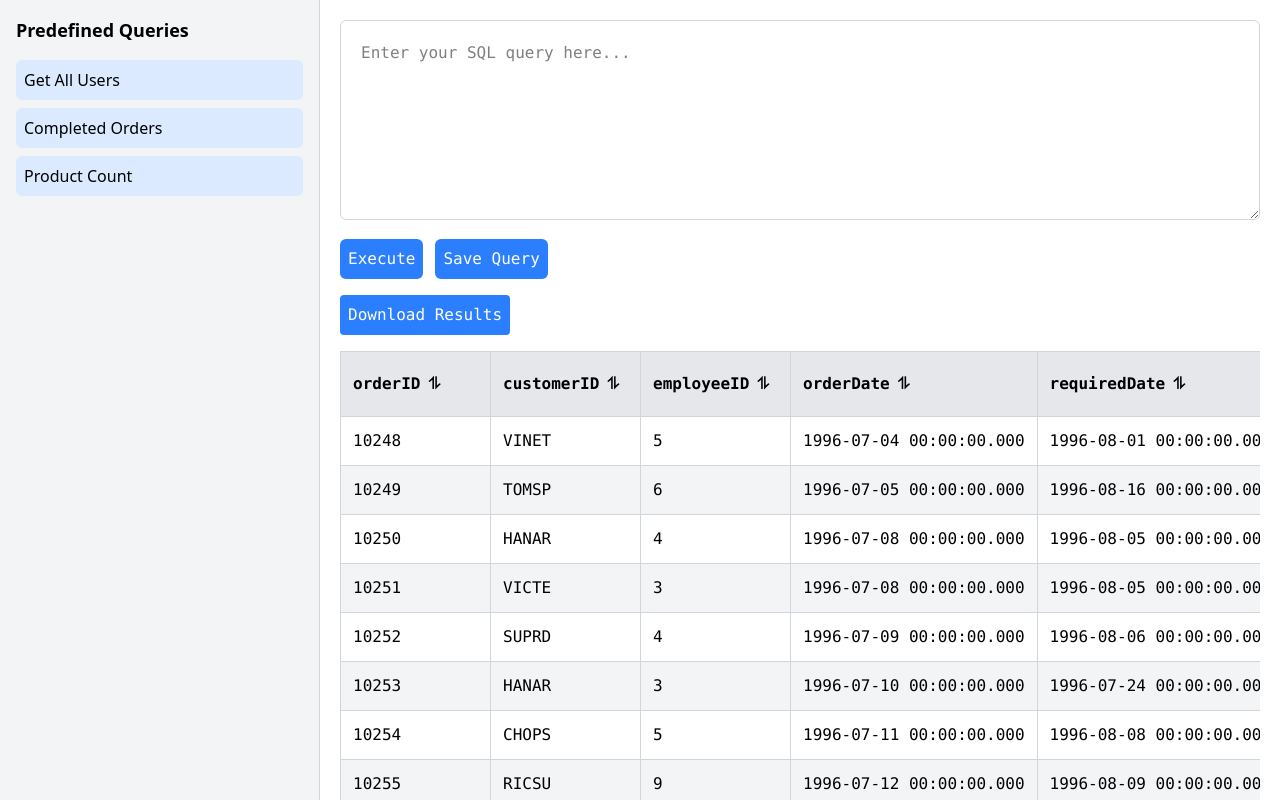
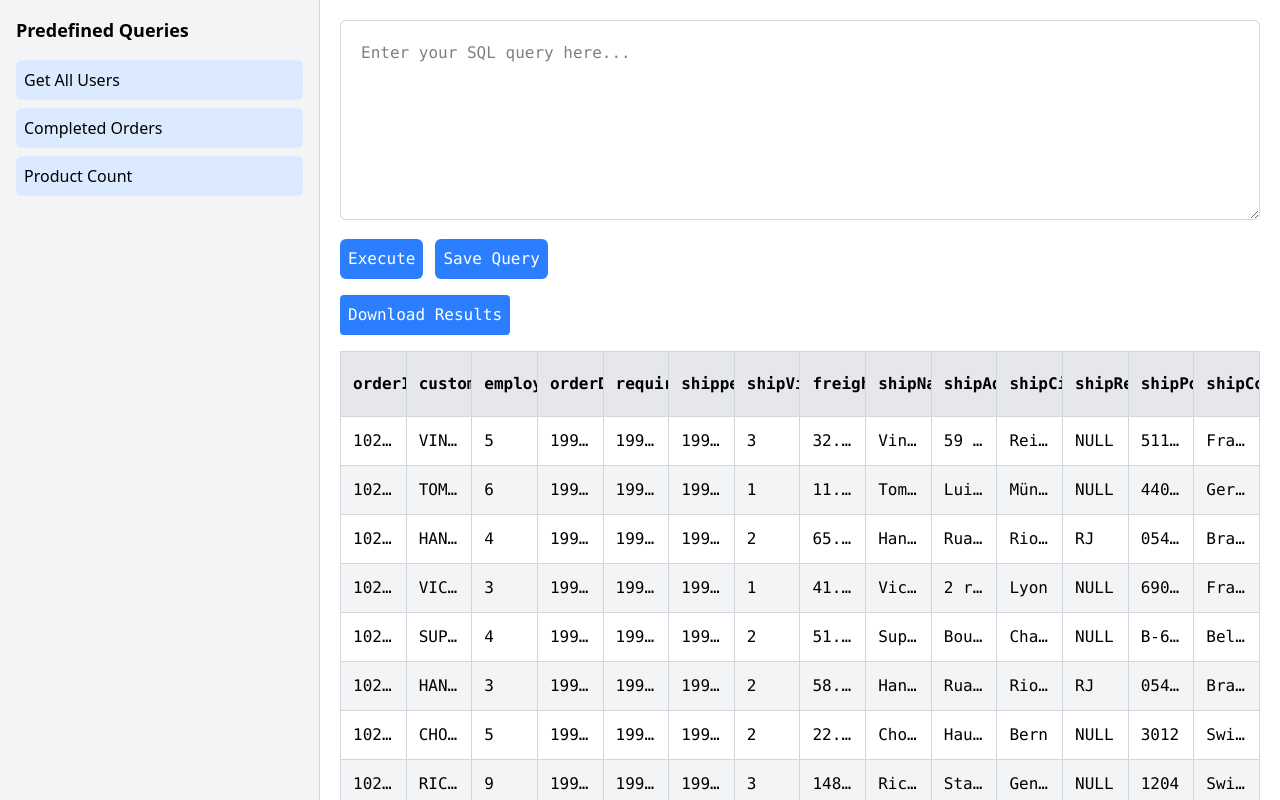
Before and after one commit to vshete/sql-query-app, a Next.js app: page / in a window 1280 px wide. Both pictures are taken after a click on the button "Execute". Shown: the top 800 px of the page. Built offline with nearby package versions, Linux system fonts and the light colour scheme.

Commit message:
Resize handle fix.

```diff
--- a/src/app/comonents/QueryResult.tsx
+++ b/src/app/comonents/QueryResult.tsx
@@ -103,30 +103,29 @@ export const QueryResult = ({
 
     return (
         <div>
-
             <div>
                 <button onClick={onDownload} className="bg-blue-500 text-white p-2 rounded mb-4 cursor-pointer">
                     Download Results
                 </button>
             </div>
             <div className="query-result w-full overflow-x-auto scroll-smooth">
-                <table className="table-auto border-collapse border border-gray-300" style={{ ...columnSizeVars }}>
+                <table className="table-fixed w-full border-collapse border border-gray-300" style={{ ...columnSizeVars }}>
                     <thead>
                         {table.getHeaderGroups().map((headerGroup) => (
                             <tr key={headerGroup.id} className="bg-gray-200">
                                 {headerGroup.headers.map((header) => (
                                     <th
                                         key={header.id}
-                                        className="border border-gray-300 py-5 px-3 text-left whitespace-nowrap min-w-[150px] cursor-pointer"
+                                        className="border border-gray-300 py-5 px-3 text-left min-w-[150px] whitespace-nowrap cursor-pointer group relative overflow-hidden"
                                         style={{
-                                            width: `calc(var(--header-${header?.id}-size) * 1px)`,
+                                            width: columnSizeVars[`--header-${header.id}-size`] ? `calc(var(--header-${header?.id}-size) * 1px)` : 'auto',
                                         }}
                                     >
                                         <div
                                             className={`
                                                 ${header.column.getCanSort()
                                                     ? 'cursor-pointer select-none'
-                                                    : ''} group relative`
+                                                    : ''}`
                                             }
                                             title={
                                                 header.column.getCanSort()
@@ -158,8 +157,8 @@ export const QueryResult = ({
                                             <div
                                                 {...{
                                                     onDoubleClick: () => header.column.resetSize(),
-                                                    onMouseDown: header.getResizeHandler(document),
-                                                    onTouchStart: header.getResizeHandler(document),
+                                                    onMouseDown: header.getResizeHandler(),
+                                                    onTouchStart: header.getResizeHandler(),
                                                     className: `resizer absolute top-0 h-full right-0 w-[5px] cursor-col-resize select-none touch-none opacity-0 group-hover:opacity-100 transition-opacity duration-200 ${header.column.getIsResizing() ? 'bg-blue-500 opacity-100' : 'bg-black bg-opacity-50'}`,
                                                 }}
                                             />
@@ -178,9 +177,9 @@ export const QueryResult = ({
                                 {row.getVisibleCells().map((cell) => (
                                     <td
                                         key={cell.id}
-                                        className="border border-gray-300 whitespace-nowrap min-w-[150px] p-3"
+                                        className="border border-gray-300 whitespace-nowrap min-w-[150px] p-3 overflow-hidden text-ellipsis"
                                         style={{
-                                            width: `calc(var(--col-${cell.column.id}-size) * 1px)`,
+                                            width: columnSizeVars[`--col-${cell.column.id}-size`] ? `calc(var(--col-${cell.column.id}-size) * 1px)` : 'auto',
                                         }}
                                     >
                                         {flexRender(
--- a/src/app/comonents/QuerySidebar.tsx
+++ b/src/app/comonents/QuerySidebar.tsx
@@ -19,7 +19,7 @@ export const QuerySidebar = ({ queries, onQuerySelect }: QuerySidebarProps) => {
                     <li key={index}>
                         <button
                             onClick={() => onQuerySelect(queryObj)}
-                            className="w-full text-left p-2 bg-blue-100 hover:bg-blue-200 rounded-md"
+                            className="w-full text-left p-2 bg-blue-100 hover:bg-blue-200 rounded-md cursor-pointer"
                         >
                             {queryObj.name}
                         </button>
```
